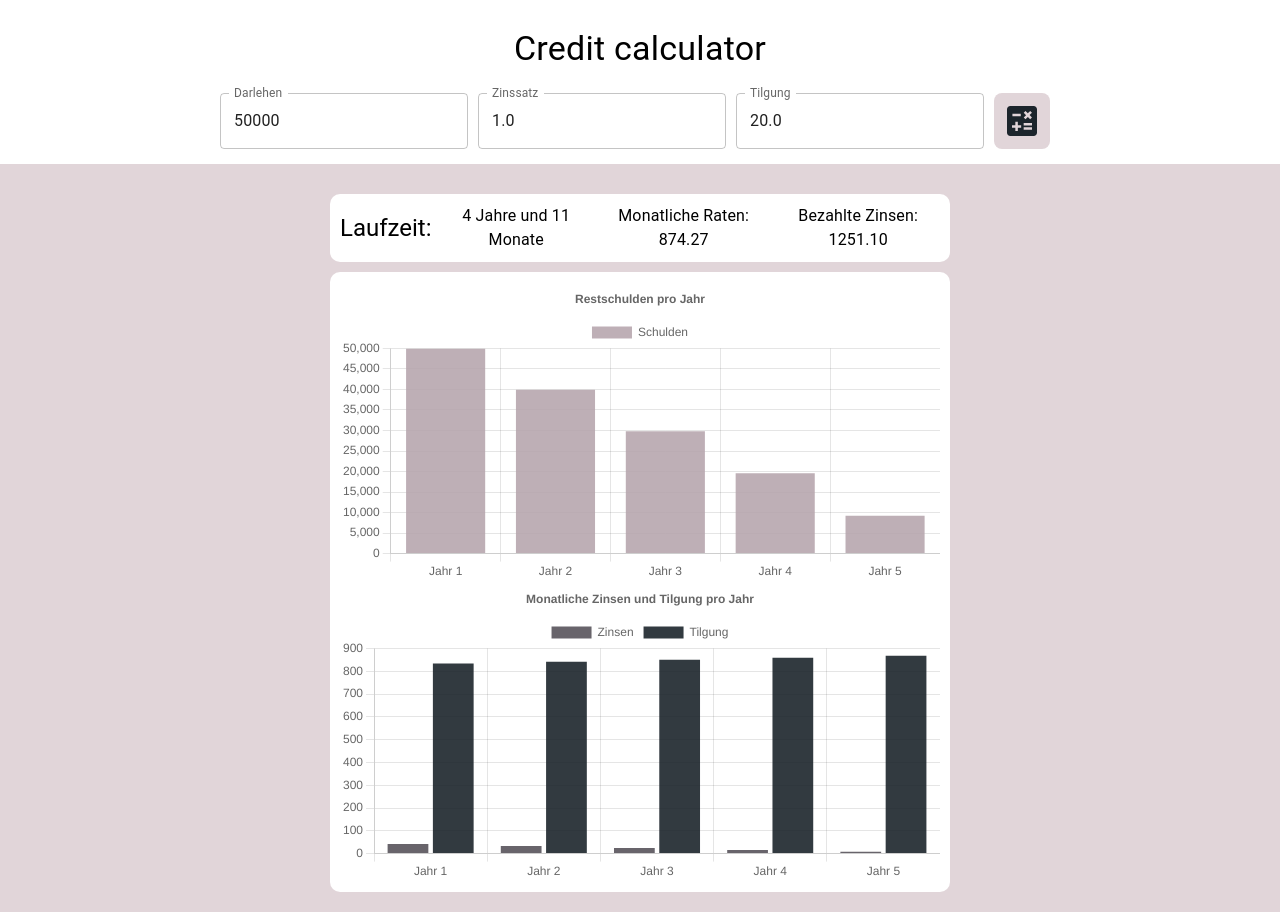
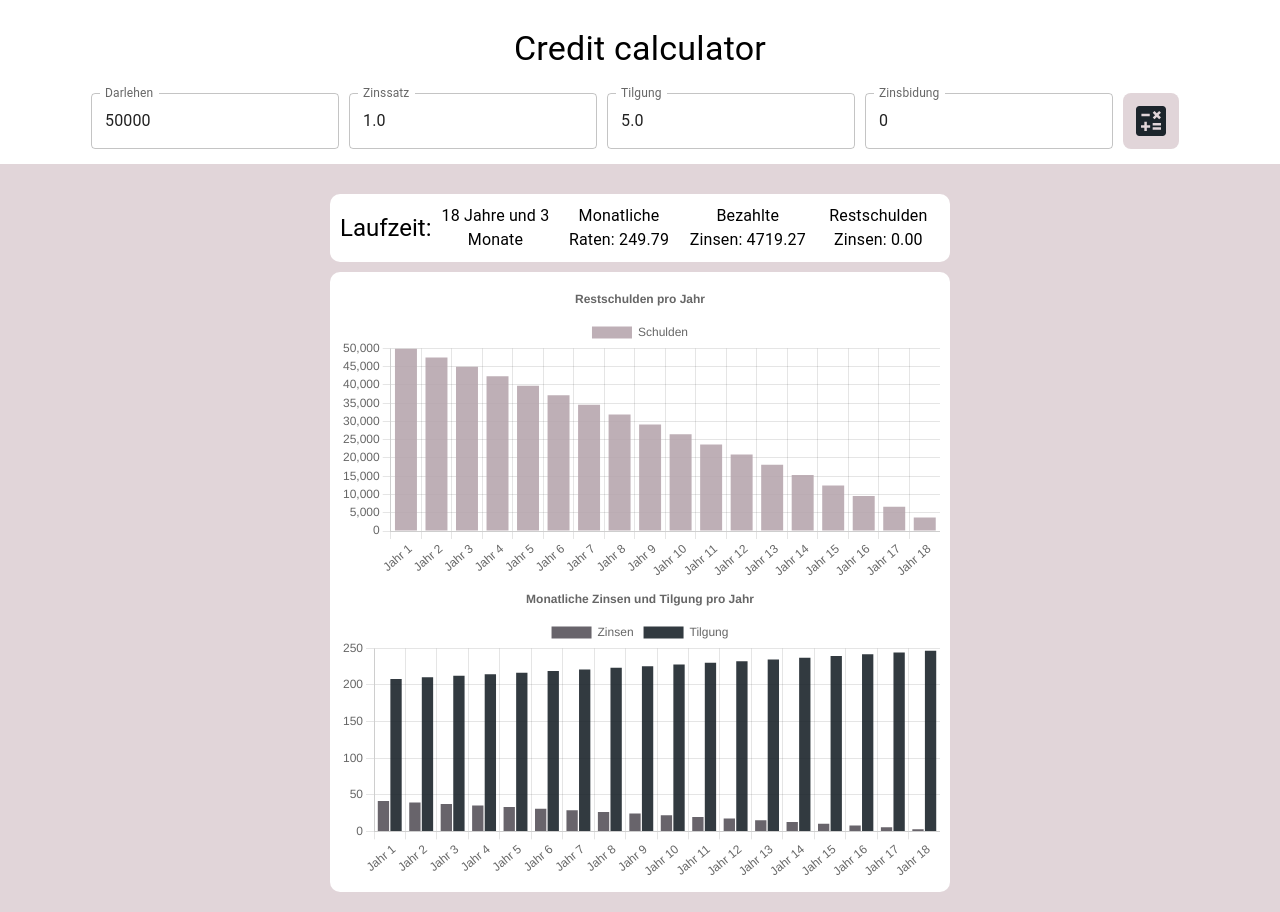
Before and after one commit to TrueTaco/CreditCalculator, a React (Create React App) app in the folder client/: page / in a window 1280 px wide. Built offline with nearby package versions, Linux system fonts and the light colour scheme.

Commit message:
Add restschuld mit zinsbindung

```diff
--- a/client/src/components/Control.tsx
+++ b/client/src/components/Control.tsx
@@ -1,25 +1,27 @@
-import {Box, TextField} from "@mui/material";
+import { Box, TextField } from "@mui/material";
 
 const styles = {
     root: {
         display: "flex",
-        flexDirection:"row",
-        gap:"10px",
-        color:"#FFA566"
+        flexDirection: "row",
+        gap: "10px",
+        color: "#FFA566"
     },
-    textfield:{
-        gap:"19px",
-        color:"#FFA566"
+    textfield: {
+        gap: "19px",
+        color: "#FFA566"
     }
 };
 
 interface Props {
-    setDarlehen: (amount:number) => void;
-    setZins: (amount:number) => void;
-    setTilgung: (amount:number) => void;
+
+    setDarlehen: (amount: number) => void;
+    setZins: (amount: number) => void;
+    setTilgung: (amount: number) => void;
+    setZinsbindung: (amount: number) => void;
 }
 
-const Control: React.FC<Props> = ({setDarlehen,setZins,setTilgung}) => {
+const Control: React.FC<Props> = ({ setDarlehen, setZins, setTilgung, setZinsbindung }) => {
 
     const handleDarlehen = (event: React.ChangeEvent<{ value: unknown }>) => {
         if (event.target.value as number) {
@@ -39,11 +41,21 @@ const Control: React.FC<Props> = ({setDarlehen,setZins,setTilgung}) => {
         }
     };
 
+    const handleZinsbundung = (event: React.ChangeEvent<{ value: unknown }>) => {
+        if (event.target.value as number) {
+            if (event.target.value as number < 0) setZinsbindung(0);
+            setZinsbindung(event.target.value as number);
+        }
+    };
+
+
+
     return (
         <Box sx={styles.root}>
-            <TextField sx={styles.textfield} color='primary' type="number" defaultValue="50000" label="Darlehen" variant="outlined"  onChange={handleDarlehen}/>
-            <TextField sx={styles.textfield} color='primary' type="number" defaultValue="1.0" label="Zinssatz" variant="outlined" onChange={handleZins}/>
-            <TextField sx={styles.textfield} color='primary' type="number" defaultValue="20.0" label="Tilgung" variant="outlined" onChange={handleTilgung}/>
+            <TextField sx={styles.textfield} color='primary' type="number" defaultValue="50000" label="Darlehen" variant="outlined" onChange={handleDarlehen} />
+            <TextField sx={styles.textfield} color='primary' type="number" defaultValue="1.0" label="Zinssatz" variant="outlined" onChange={handleZins} />
+            <TextField sx={styles.textfield} color='primary' type="number" defaultValue="5.0" label="Tilgung" variant="outlined" onChange={handleTilgung} />
+            <TextField sx={styles.textfield} color='primary' type="number" defaultValue="0" label="Zinsbidung" variant="outlined" onChange={handleZinsbundung} />
         </Box>
     );
 };
--- a/client/src/components/Info.tsx
+++ b/client/src/components/Info.tsx
@@ -1,31 +1,31 @@
-import {Box, Typography} from "@mui/material";
+import { Box, Typography } from "@mui/material";
 import { useTheme } from "@mui/material/styles";
 import useMediaQuery from "@mui/material/useMediaQuery";
 
 const styles = {
     root_pc: {
-        display:"flex",
-        flexDirection:"row",
-        justifyContent:"space-evenly",
-        alignItems:"center",
+        display: "flex",
+        flexDirection: "row",
+        justifyContent: "space-evenly",
+        alignItems: "center",
         backgroundColor: "white",
-        margin:"10px",
-        padding:"10px",
+        margin: "10px",
+        padding: "10px",
         borderRadius: "10px",
-        marginTop:"10px",
-        gap:"10px",
-        width:"50%"
+        marginTop: "10px",
+        gap: "10px",
+        width: "50%"
     },
     root_mobile: {
-      display:"flex",
-      flexDirection:"column",
-      justifyContent:"space-evenly",
-      alignItems:"center",
+        display: "flex",
+        flexDirection: "column",
+        justifyContent: "space-evenly",
+        alignItems: "center",
         backgroundColor: "white",
-      padding:"10px",
+        padding: "10px",
         borderRadius: "10px",
-      marginTop:"10px",
-      gap:"10px",
+        marginTop: "10px",
+        gap: "10px",
         width: "100%",
     }
 };
@@ -34,18 +34,22 @@ interface Props {
     laufzeitMonate: number;
     bezahlteZinsen: number;
     monatlicheRaten: number;
+    restschulden: number;
+
 }
 
-const Info: React.FC<Props> = ({laufzeitMonate, bezahlteZinsen, monatlicheRaten }) => {
+const Info: React.FC<Props> = ({ laufzeitMonate, bezahlteZinsen, monatlicheRaten, restschulden }) => {
     const theme = useTheme();
     const matches = useMediaQuery(theme.breakpoints.up("sm"));
 
     return (
         <Box sx={matches ? styles.root_pc : styles.root_mobile}>
             <Typography variant={"h5"} align={"center"}>Laufzeit:</Typography>
-                <Typography variant={"body1"} align={"center"}> {Math.trunc(laufzeitMonate/12)}  Jahre und {laufzeitMonate%12} Monate </Typography>
+            <Typography variant={"body1"} align={"center"}> {Math.trunc(laufzeitMonate / 12)}  Jahre und {laufzeitMonate % 12} Monate </Typography>
             <Typography variant={"body1"} align={"center"}>Monatliche Raten: {monatlicheRaten.toFixed(2)}</Typography>
             <Typography variant={"body1"} align={"center"}>Bezahlte Zinsen: {bezahlteZinsen.toFixed(2)}</Typography>
+            <Typography variant={"body1"} align={"center"}>Restschulden Zinsen: {restschulden.toFixed(2)}</Typography>
+
         </Box>
     );
 };
--- a/client/src/components/Main.tsx
+++ b/client/src/components/Main.tsx
@@ -98,11 +98,14 @@ const Main: React.FC<Props> = ({ }) => {
     const [labels, setLabels] = useState<any[]>([]);
     const [darlehen, setNewDarlehen] = useState<number>(50000);
     const [zins, setNewZins] = useState<number>(1.0);
-    const [anfangsTilgung, setNewAnfangsTilgung] = useState<number>(20.0);
+    const [anfangsTilgung, setNewAnfangsTilgung] = useState<number>(5.0);
+
+    const [zinsbindung, setZinsbindung] = useState<number>(0)
 
     const [endlaufzeitMonate, setEndlaufzeitMonate] = useState<number>(0);
     const [bezahlteZinsenGesamt, setBezahlteZinsenGesamt] = useState<number>(0);
     const [monatlicheRaten, setMonatlicheRaten] = useState<number>(0);
+    const [restSchulden, setRestSchulden] = useState<number>(0);
 
 
 
@@ -161,7 +164,15 @@ const Main: React.FC<Props> = ({ }) => {
                 restSchuld = 0.0;
                 monat++;
             }
+            console.log(zinsbindung);
+            console.log(monat);
+            console.log(monat % 12);
+
+
+            if (zinsbindung !== undefined && monat / 12 == zinsbindung) break;
         }
+
+        setRestSchulden(restSchuld);
 
         setSchulden(tempSchuldenArray);
         setMonatsZinsArray(tempMonatsZinsArray);
@@ -171,20 +182,20 @@ const Main: React.FC<Props> = ({ }) => {
         setMonatlicheRaten(monatsZins + monatsTilgung)
         const labelsArray = new Array(Math.round(monat / 12)).fill(null).map((_, i) => "Jahr " + (i + 1));
         setLabels(labelsArray);
-        console.log(`Laufzeit: Jahre: ${monat / 12}   Monate: ${monat % 12}  bezahlte Zins: ${bezahlteZinsen}`)
+        console.log(`Laufzeit: Jahre: ${monat / 12}   Monate: ${monat % 12}  bezahlte Zins: ${bezahlteZinsen} Restschulden Zins: ${restSchuld}`)
     }
 
     return (
         <Box sx={matches ? styles.root_pc : styles.root_mobile}>
             <Header></Header>
             <Box sx={matches ? styles.control_pc : styles.control_mobile}>
-                <Control setDarlehen={setDarlehen} setZins={setZins} setTilgung={setTilgung}></Control>
+                <Control setDarlehen={setDarlehen} setZins={setZins} setTilgung={setTilgung} setZinsbindung={setZinsbindung}></Control>
                 <IconButton sx={styles.button} aria-label="calculate" onClick={fillValueArray}>
                     <CalculateIcon sx={{ fontSize: 40 }} />
                 </IconButton>
             </Box>
             <Box sx={matches ? styles.chart_pc : styles.chart_mobile}>
-                <Info laufzeitMonate={endlaufzeitMonate} bezahlteZinsen={bezahlteZinsenGesamt} monatlicheRaten={monatlicheRaten}></Info>
+                <Info laufzeitMonate={endlaufzeitMonate} bezahlteZinsen={bezahlteZinsenGesamt} monatlicheRaten={monatlicheRaten} restschulden={restSchulden}></Info>
                 <Charts schuldenArray={schuldenArray} zinsArray={monatsZinsArray} tilgungsArray={monatsTilgungArray} labels={labels}></Charts>
             </Box>
 
```
Lines whose indentation alone changed are shown as unchanged.
